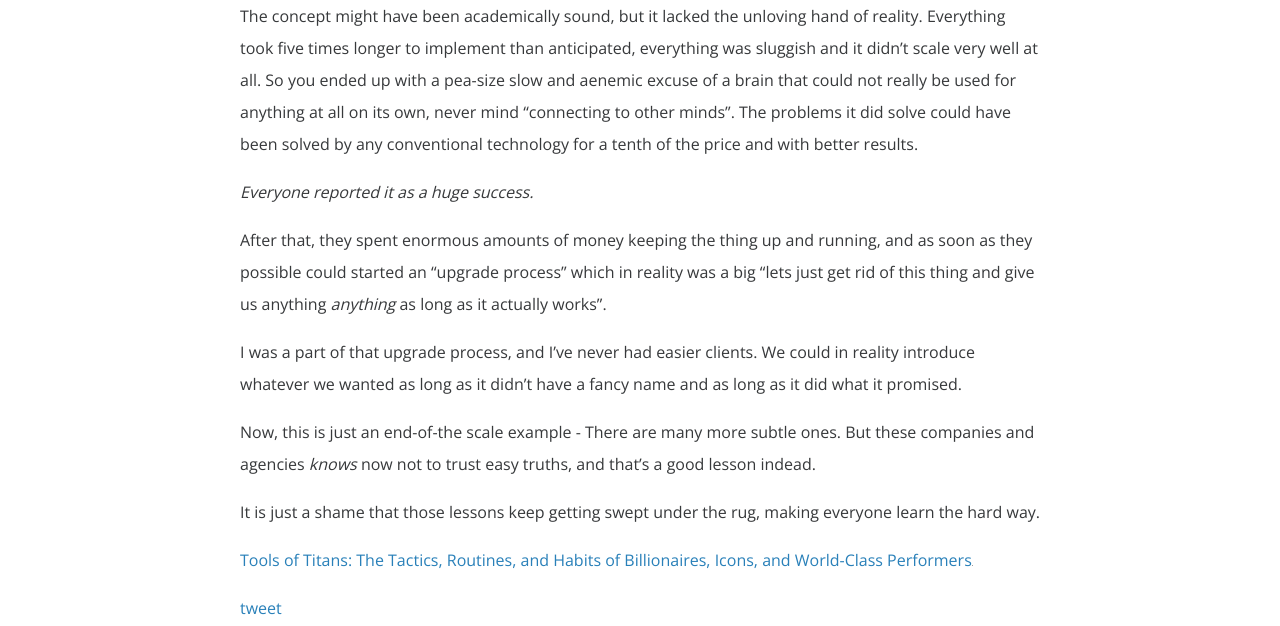
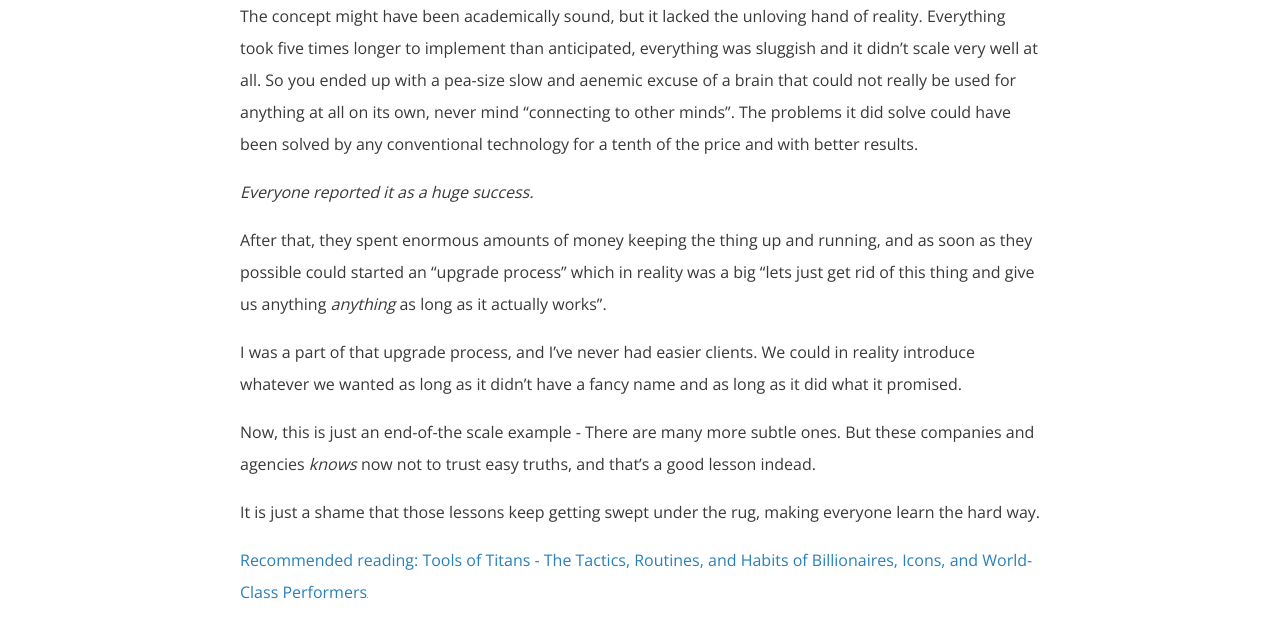
Before and after one commit to itbloodyworks/itbloodyworks.github.io, a plain HTML site: page 2017/10/28/The-hard-road/index.html in a window 1280 px wide. Shown: the part 5537-6163 px from the top of the page. Drawn offline with nearby package versions, Linux system fonts and the light colour scheme.

Commit message:
Site updated: 2017-10-29 20:49:52

```diff
--- a/2017/10/28/The-hard-road/index.html
+++ b/2017/10/28/The-hard-road/index.html
@@ -45,7 +45,7 @@ gtag('config', 'UA-108227976-1');</script><script async src="//pagead2.googlesyn
 <p>I was a part of that upgrade process, and I’ve never had easier clients. We could in reality introduce whatever we wanted as long as it didn’t have a fancy name and as long as it did what it promised. </p>
 <p>Now, this is just an end-of-the scale example - There are many more subtle ones. But these companies and agencies <em>knows</em> now not to trust easy truths, and that’s a good lesson indead. </p>
 <p>It is just a shame that those lessons keep getting swept under the rug, making everyone learn the hard way.</p>
-<p><a target="_blank" href="https://www.amazon.com/gp/product/1328683788/ref=as_li_tl?ie=UTF8&camp=1789&creative=9325&creativeASIN=1328683788&linkCode=as2&tag=itbloodyworks-20&linkId=c56faea6e4abf72f9ddcbc78ffeafc2c">Tools of Titans: The Tactics, Routines, and Habits of Billionaires, Icons, and World-Class Performers</a><img src="//ir-na.amazon-adsystem.com/e/ir?t=itbloodyworks-20&l=am2&o=1&a=1328683788" width="1" height="1" border="0" alt="" style="border:none !important; margin:0px !important;"></p>
+<p><a target="_blank" href="https://www.amazon.com/gp/product/1328683788/ref=as_li_tl?ie=UTF8&camp=1789&creative=9325&creativeASIN=1328683788&linkCode=as2&tag=itbloodyworks-20&linkId=c56faea6e4abf72f9ddcbc78ffeafc2c">Recommended reading: Tools of Titans - The Tactics, Routines, and Habits of Billionaires, Icons, and World-Class Performers</a><img src="//ir-na.amazon-adsystem.com/e/ir?t=itbloodyworks-20&l=am2&o=1&a=1328683788" width="1" height="1" border="0" alt="" style="border:none !important; margin:0px !important;"></p>
 <a class="twitter-share-button" href="!{page.permalink}">tweet</a><span>&nbsp;&nbsp;&nbsp;&nbsp;&nbsp;</span><script src="//platform.linkedin.com/in.js" type="text/javascript">lang: en_US</script><script type="IN/Share" data-url="!{page.permalink}"></script></div><ul class="navication"><li class="home"><a href="/"><i class="icon icon-home"></i></a></li><li><a href="/2017/10/17/ASP-Net-Core-2-0-web-api-with-multiple-authentication/"><i class="icon icon-arror-right"></i></a></li></ul><div class="page-footer"><div class="top"><ul class="social"><li><a href="mailto:contact@itbloodyworks.com" title="EMail" target="_blank"><i class="icon icon-email"></i></a></li><li><a href="https://twitter.com/ItBloodyWorks" title="Twitter" target="_blank"><i class="icon icon-twitter"></i></a></li></ul></div><div class="bottom"><p class="copyright">© 2017 It Bloody Works</p></div></div></div><script>var wrap = document.getElementById('wrap');
 window.onload = function () {
   wrap.className += ' done';
```
